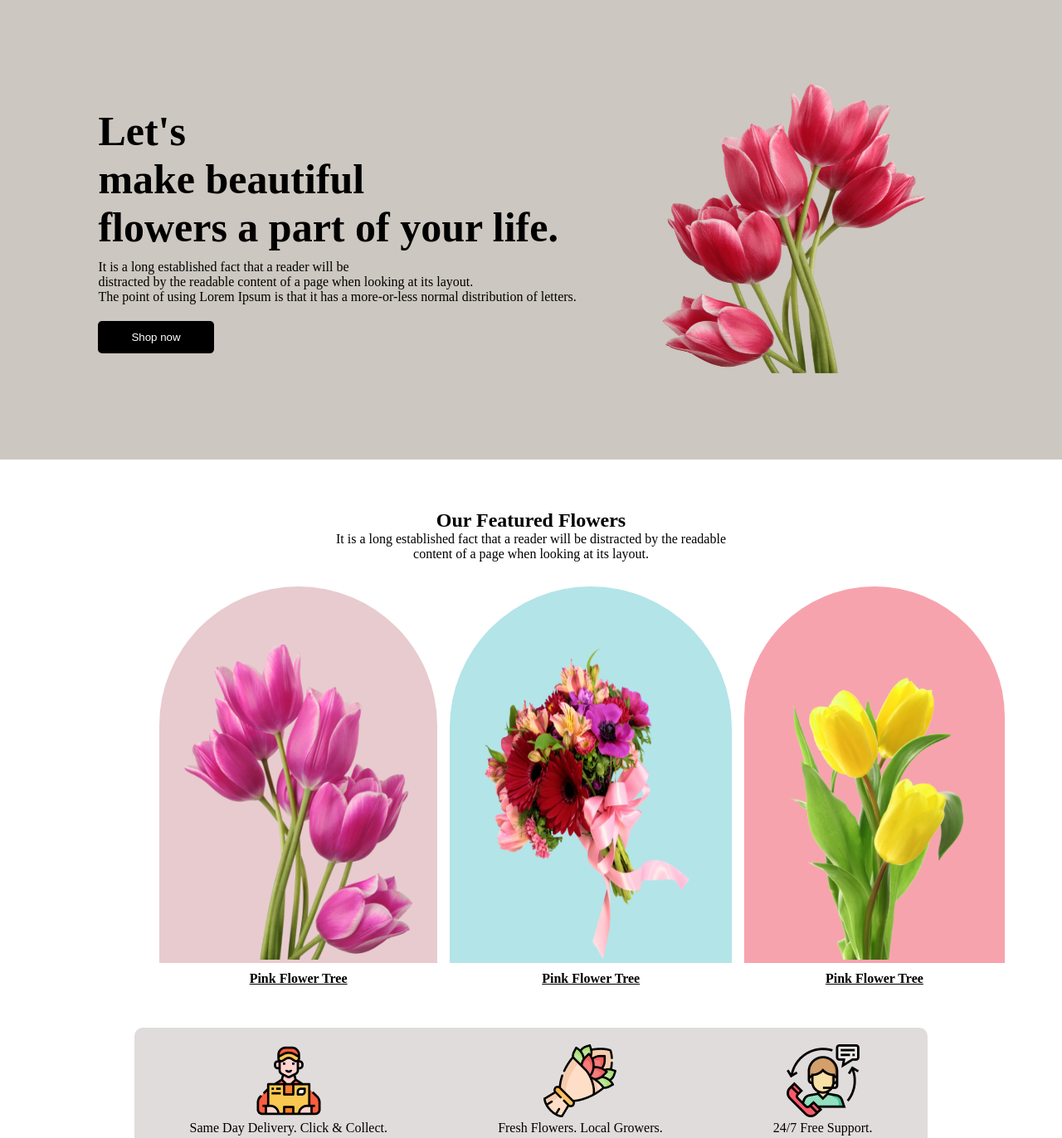
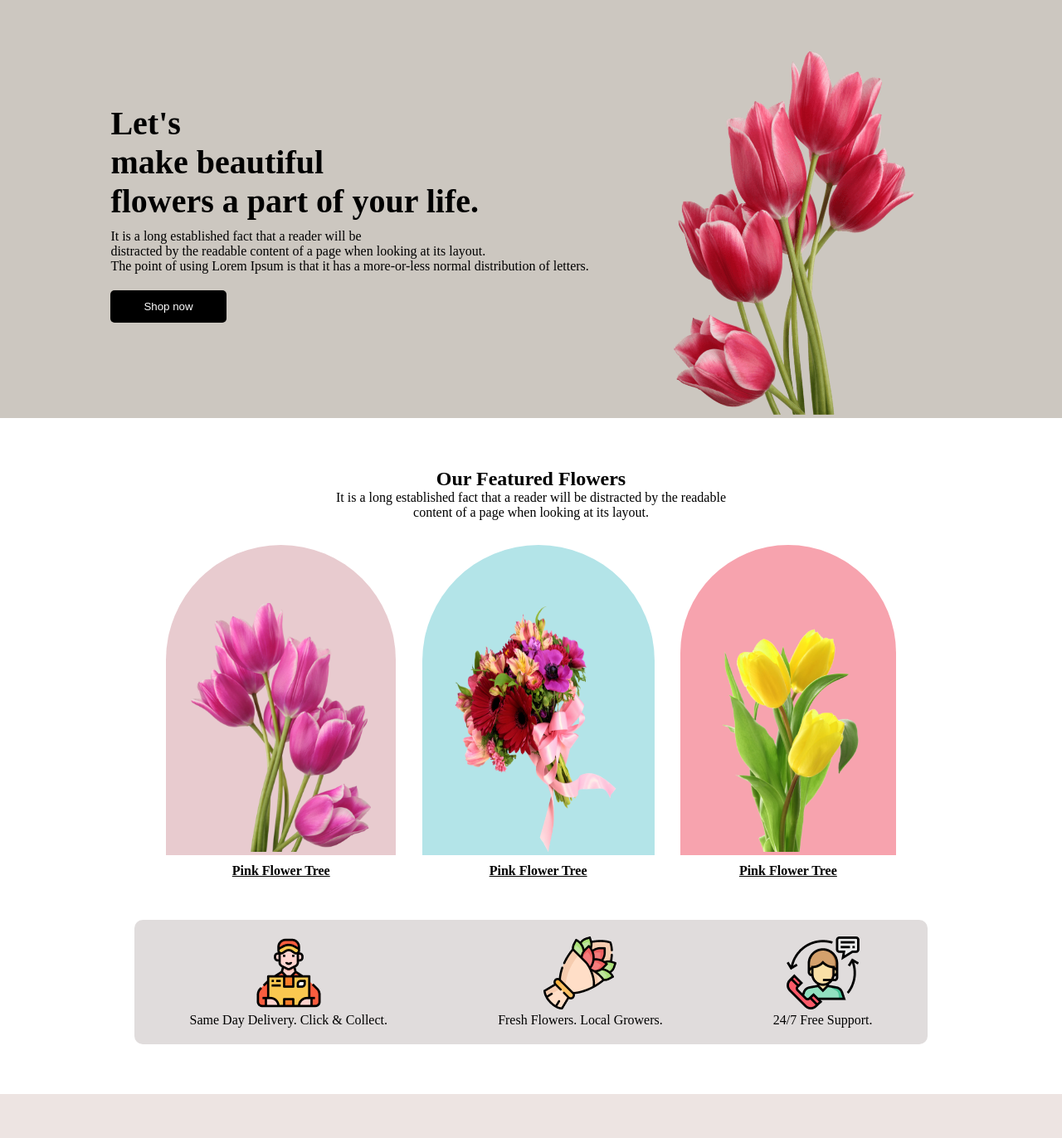
Before and after one commit to Roknuzzaman5546/assinment-repo, a plain HTML site: page index.html in a window 1280 px wide. Shown: the top 1372 px of the page at 83% size. Drawn offline with Linux system fonts and the light colour scheme.

Commit message:
some code edit

```diff
--- a/style.css
+++ b/style.css
@@ -8,17 +8,17 @@
     display: flex;
     justify-content: space-around;
     align-items: center;
-    gap: 10px;
+    gap: 20px;
     background-color:rgb(204, 199, 192);
-    padding: 100px 80px;
+    padding:  60px 100px 0px 100px;
 }
 .head-photo img{
-    width: 350px;
-    height: 350px;
+    width: 320px;
+    height: 440px;
     padding-right: 30px;
 }
 .text h1{
-    font-size: 50px;
+    font-size: 40px;
 }
 .btn{
     padding: 12px 40px;
@@ -32,6 +32,9 @@
 .text p{
     margin-top: 10px;
     margin-bottom: 10px;
+}
+.text{
+    padding-bottom: 50px;
 }
 /* section 1*/
 .title{
@@ -57,7 +60,7 @@
     border-radius: 200px 200px 0 0;
 }
 .full1 img{
-    height: 380px;
+    height: 300px;
 }
 .full2{
     background-color: rgb(179, 228, 232);
@@ -67,8 +70,8 @@
     border-radius: 200px 200px 0 0;
 }
 .full2 img{
-    width: 280px;
-    height: 380px;
+    width: 220px;
+    height: 300px;
 
 }
 .full3{
@@ -79,7 +82,7 @@
     border-radius: 200px 200px 0 0;
 }
 .full3 img{
-    height: 380px;
+    height: 300px;
 }
 h4{
     text-align: center;
@@ -128,6 +131,7 @@ span{
 }
 .insta-photo{
     display: flex;
+    gap: 10px;
     justify-content: space-around;
     align-items: center;
     padding: 10px 200px;
```
